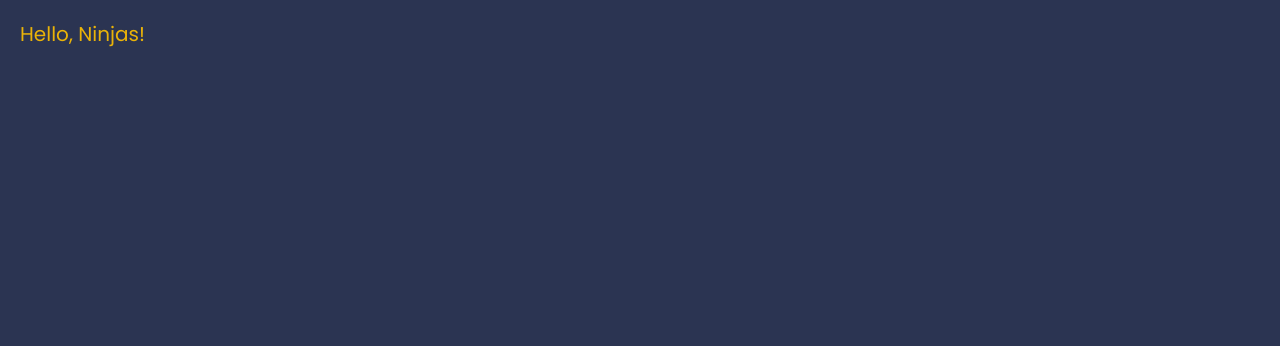
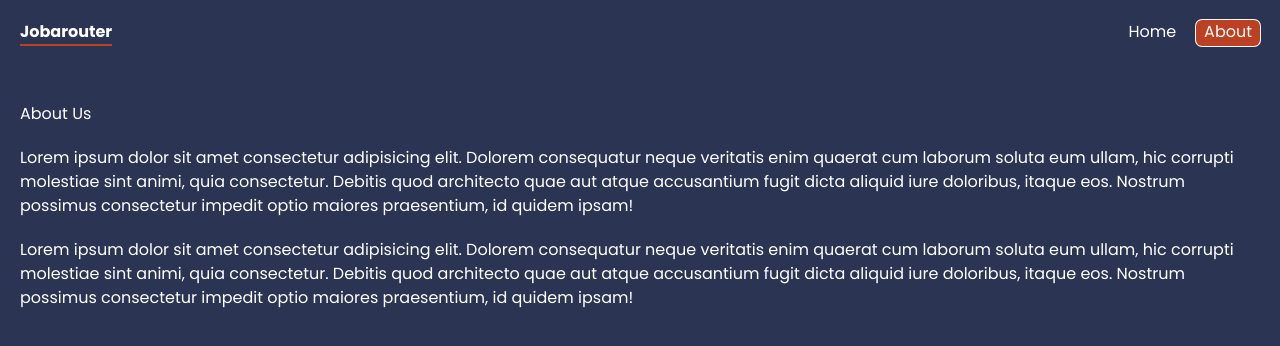
Before and after one commit to Algor-Fernand/JobsForReacters, a React (Create React App) app: page /about in a window 1280 px wide. Shown: the top 346 px of the page. Built offline with nearby package versions, Linux system fonts and the light colour scheme.

Commit message:
add Home and About  pages

```diff
--- a/package.json
+++ b/package.json
@@ -8,6 +8,7 @@
     "@testing-library/user-event": "^13.5.0",
     "react": "^18.2.0",
     "react-dom": "^18.2.0",
+    "react-router-dom": "6.4",
     "react-scripts": "5.0.1",
     "web-vitals": "^2.1.4"
   },
--- a/src/App.js
+++ b/src/App.js
@@ -1,5 +1,37 @@
+import { BrowserRouter, Routes, Route, NavLink } from "react-router-dom";
+import Home from "./pages/Home";
+import About from "./pages/About";
 function App() {
-  return <div className="App text-xl text-yellow-500">Hello, Ninjas!</div>;
+  const activeLink = "bg-[#bc4123] rounded-md ring-1 ring-white px-2";
+  return (
+    <BrowserRouter>
+      <header>
+        <nav className="flex justify-between">
+          <h1 className="font-bold border-b-2 border-[#bc4123]">Jobarouter</h1>
+          <div className="flex gap-5">
+            <NavLink
+              className={({ isActive }) => (isActive ? activeLink : "")}
+              to="/"
+            >
+              Home
+            </NavLink>
+            <NavLink
+              className={({ isActive }) => (isActive ? activeLink : "")}
+              to="about"
+            >
+              About
+            </NavLink>
+          </div>
+        </nav>
+      </header>
+      <main className="mt-14">
+        <Routes>
+          <Route path="/" element={<Home />} />
+          <Route path="about" element={<About />} />
+        </Routes>
+      </main>
+    </BrowserRouter>
+  );
 }
 
 export default App;
--- a/src/index.css
+++ b/src/index.css
@@ -2,6 +2,7 @@
 @tailwind base;
 @tailwind components;
 @tailwind utilities;
+
 :root {
   --primary: #bc4123;
   --secondary: #2b3452;
--- /dev/null
+++ b/src/pages/About.jsx
@@ -0,0 +1,23 @@
+export default function About() {
+  return (
+    <>
+      <h2>About Us</h2>
+      <p>
+        Lorem ipsum dolor sit amet consectetur adipisicing elit. Dolorem
+        consequatur neque veritatis enim quaerat cum laborum soluta eum ullam,
+        hic corrupti molestiae sint animi, quia consectetur. Debitis quod
+        architecto quae aut atque accusantium fugit dicta aliquid iure
+        doloribus, itaque eos. Nostrum possimus consectetur impedit optio
+        maiores praesentium, id quidem ipsam!
+      </p>
+      <p>
+        Lorem ipsum dolor sit amet consectetur adipisicing elit. Dolorem
+        consequatur neque veritatis enim quaerat cum laborum soluta eum ullam,
+        hic corrupti molestiae sint animi, quia consectetur. Debitis quod
+        architecto quae aut atque accusantium fugit dicta aliquid iure
+        doloribus, itaque eos. Nostrum possimus consectetur impedit optio
+        maiores praesentium, id quidem ipsam!
+      </p>
+    </>
+  );
+}
--- /dev/null
+++ b/src/pages/Home.jsx
@@ -0,0 +1,14 @@
+export default function Home() {
+  return (
+    <>
+      <h1 className="text-3xl font-bold mt-24">Welcome to JobaRouter</h1>
+      <h3 className="text-lg mt-5">introduction</h3>
+      <p>
+        Lorem ipsum dolor sit amet consectetur adipisicing elit. Ratione iusto
+        soluta sequi quia exercitationem laborum deserunt reiciendis quae, ipsa
+        minus, dicta voluptate consequuntur doloremque reprehenderit voluptas.
+        Facere cumque natus deserunt?
+      </p>
+    </>
+  );
+}
```
Also changed, not shown: 1 other file (tests, documents, lock files or other folders).
